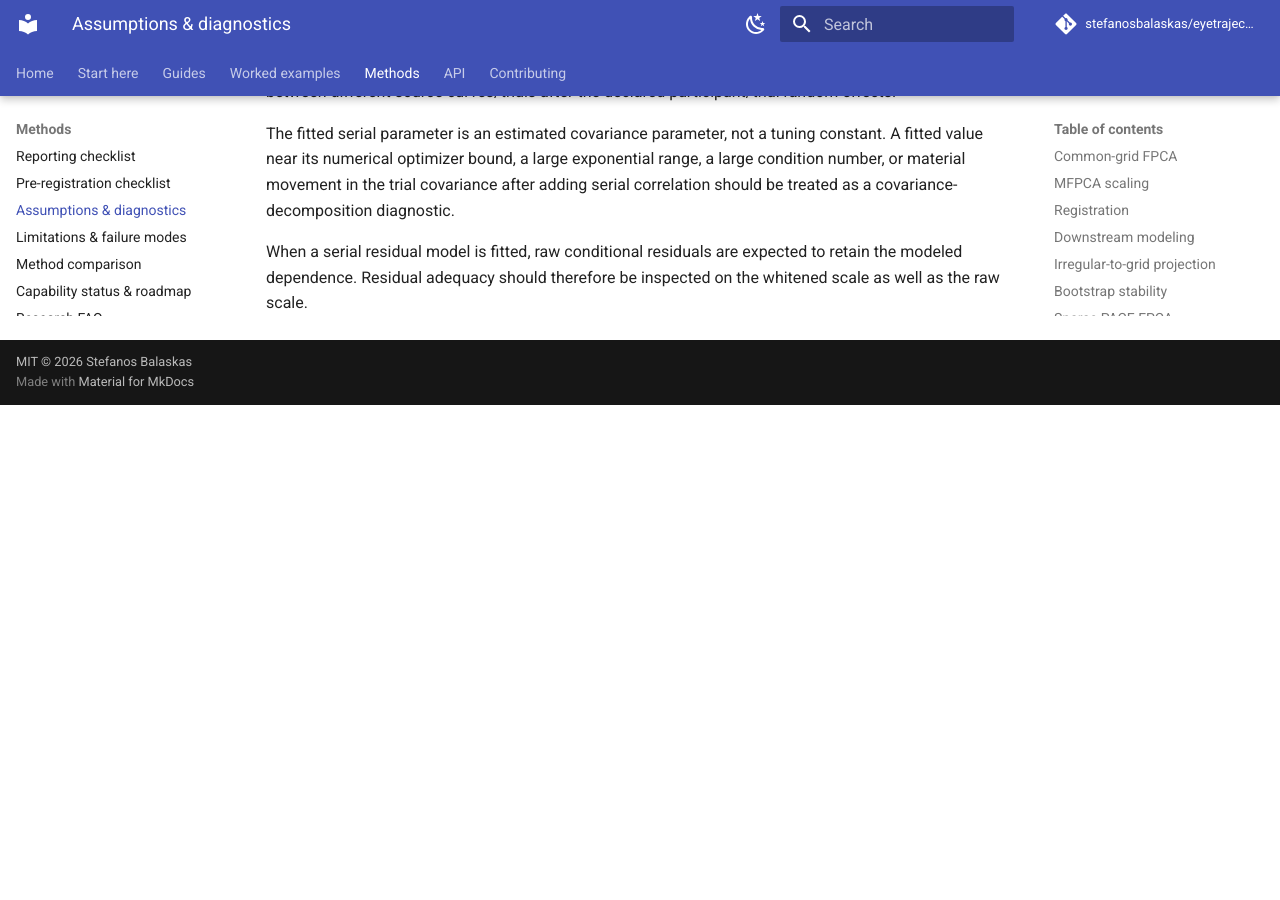
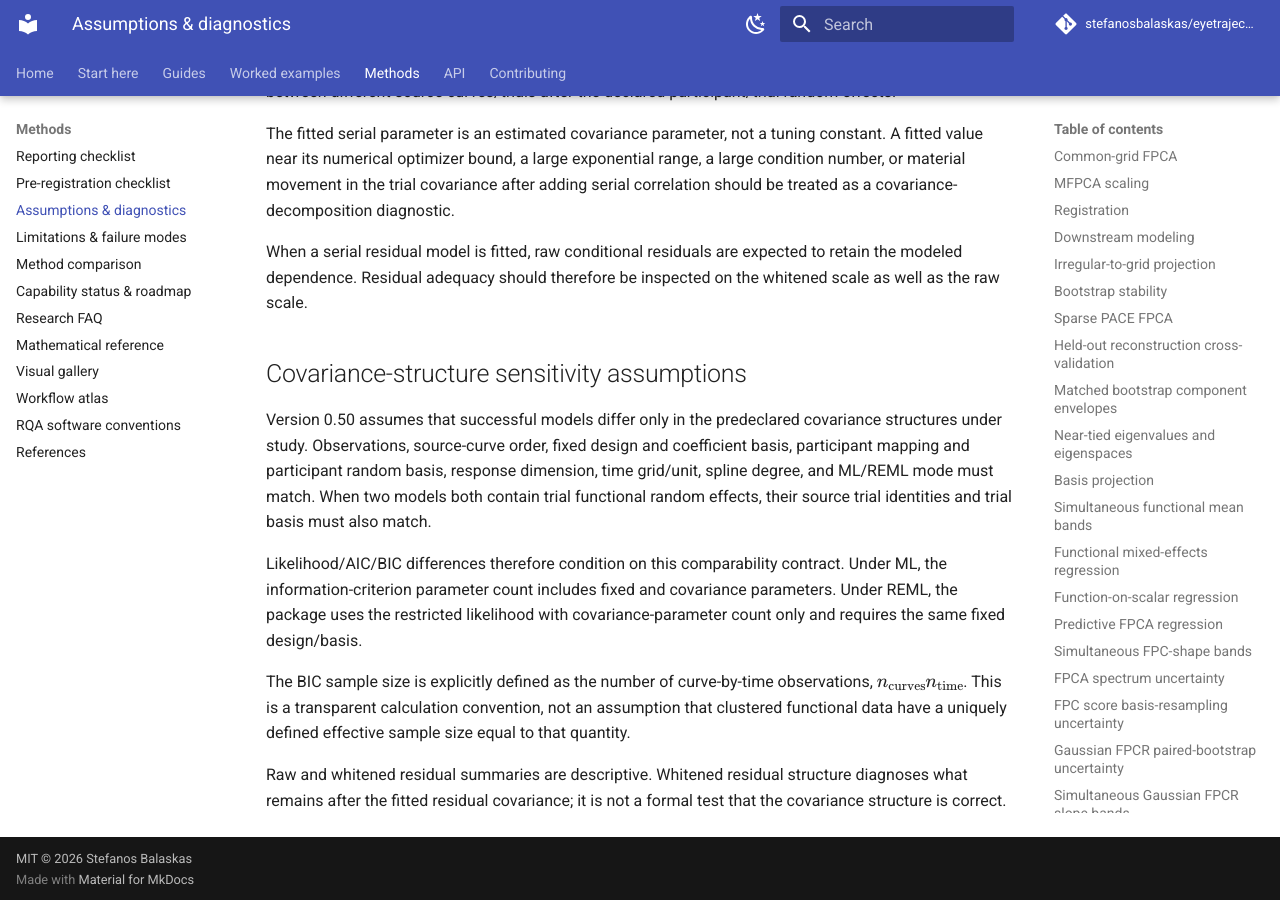
Before and after one commit to stefanosbalaskas/eyetrajectoriespy, an MkDocs documentation site: the page built from docs/methods/assumptions.md, in a window 1280 px wide and 900 px high, scrolled down 17658 px. Built offline with MkDocs 1.6.1 and Material for MkDocs 9.7.7, drawn with Linux system fonts in a browser that asks for light colours; comment, search, counter and statistics services are not loaded; before the commit the page ends 18063 px from its top, so only the background shows below that.

Commit message:
Add 0.50 methodological guidance

```diff
--- a/docs/methods/assumptions.md
+++ b/docs/methods/assumptions.md
@@ -534,3 +534,26 @@ diagnostic.
 When a serial residual model is fitted, raw conditional residuals are expected
 to retain the modeled dependence. Residual adequacy should therefore be
 inspected on the whitened scale as well as the raw scale.
+
+## Covariance-structure sensitivity assumptions
+
+Version 0.50 assumes that successful models differ only in the predeclared
+covariance structures under study. Observations, source-curve order, fixed
+design and coefficient basis, participant mapping and participant random basis,
+response dimension, time grid/unit, spline degree, and ML/REML mode must match.
+When two models both contain trial functional random effects, their source trial
+identities and trial basis must also match.
+
+Likelihood/AIC/BIC differences therefore condition on this comparability
+contract. Under ML, the information-criterion parameter count includes fixed and
+covariance parameters. Under REML, the package uses the restricted likelihood
+with covariance-parameter count only and requires the same fixed design/basis.
+
+The BIC sample size is explicitly defined as the number of curve-by-time
+observations, \(n_{\mathrm{curves}}n_{\mathrm{time}}\). This is a transparent
+calculation convention, not an assumption that clustered functional data have a
+uniquely defined effective sample size equal to that quantity.
+
+Raw and whitened residual summaries are descriptive. Whitened residual
+structure diagnoses what remains after the fitted residual covariance; it is
+not a formal test that the covariance structure is correct.
```
